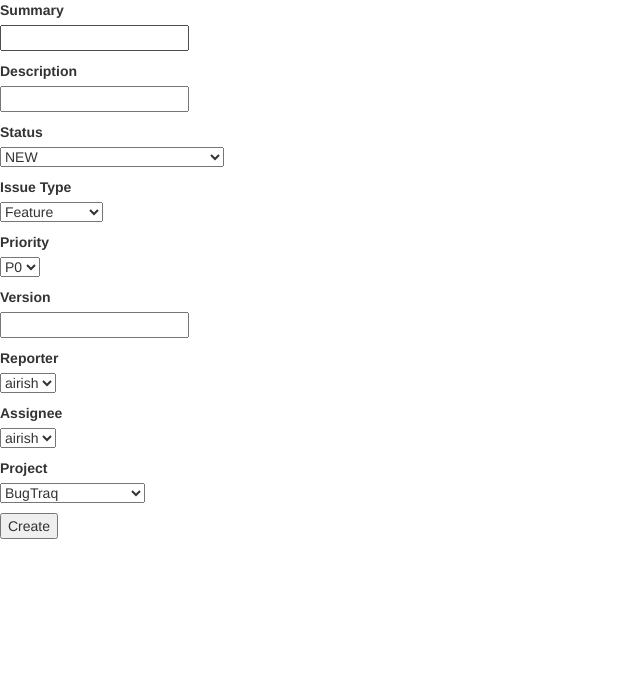
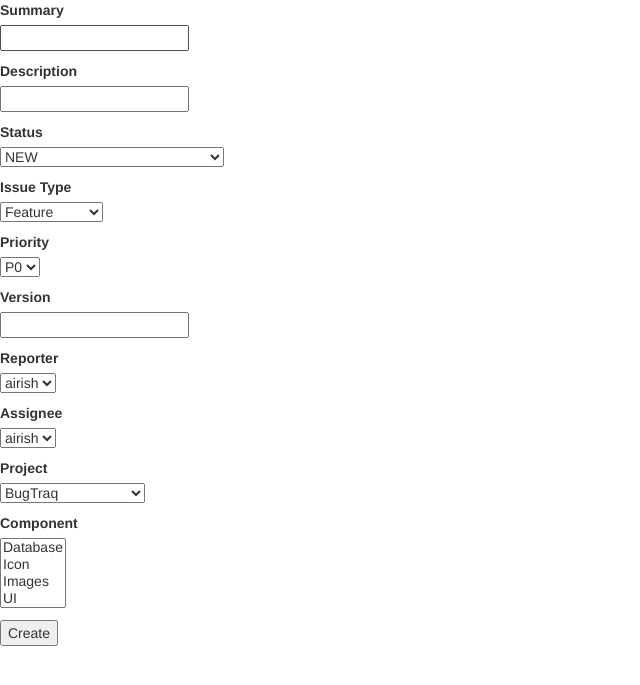
Before and after one commit to shaurya-airi/BugTraq, a Flask app: page /create_bug in a window 1280 px wide. Shown: the top 685 px of the page, without its empty margins (0-640 px from the left). Run offline with Flask 2, Linux system fonts and the light colour scheme; data comes from the database, SQL or seed files in the repository; some libraries are stand-ins or nearby versions.

Commit message:
Handle component multiselect & many-many relation to bugs in Create Bug
Add Dynamic selection of component based on selection of project using
javascript to Create Bug page. Provided database support to add
component selected when creating a bug using many-many relationship
in Flask SQLAlchemy. Added dynamic components to "Show Bugs" Page.

```diff
--- a/BugTraq/app/forms.py
+++ b/BugTraq/app/forms.py
@@ -1,7 +1,7 @@
 from flask_wtf import FlaskForm
 from wtforms import BooleanField, IntegerField, PasswordField, SelectField, StringField, SubmitField, SelectMultipleField
 from wtforms.validators import DataRequired, Email, EqualTo, Length, ValidationError, InputRequired
-from app.models import User, Project, Component, ComponentRelation, Assignee, Reporter, FixVersion, CC, Bug, Status, IssueType, Priority
+from app.models import User, Project, Component, Assignee, Reporter, FixVersion, CC, Bug, Status, IssueType, Priority
 
 
 class LoginForm(FlaskForm):
@@ -32,22 +32,24 @@ class RegisterForm(FlaskForm):
 # TODO: Handle: Getting two errors:  Field must be between 6 and 50 characters long. Field must be equal to and  Username is already in use.
 
 class CreateBugForm(FlaskForm):
-    summary = StringField("Summary", validators=[DataRequired(), Length(1, 72)])
-    description = StringField("Description", validators=[DataRequired(), Length(1,256)])
+    # Choices for the select fields
     status_choices = [(item.status_id, item.status) for item in Status.query.order_by('status_id')]
     issue_type_choices = [(item.issue_type_id, item.issue_type) for item in IssueType.query.order_by('issue_type_id')]
     priority_choices = [(item.pid, item.priority) for item in Priority.query.order_by('pid')]
     reporter_choices = [(item.user_id, User.query.filter_by(user_id=item.user_id).first().username) for item in Reporter.query.order_by('user_id')]
     assignee_choices = [(item.user_id, User.query.filter_by(user_id=item.user_id).first().username) for item in Assignee.query.order_by('user_id')]
     project_choices = [(item.project_id, item.title) for item in Project.query.order_by('project_id')]
+    component_choices = [(item.component_id, item.name ) for item in Component.query.order_by('name')]
+
+    summary = StringField("Summary", validators=[DataRequired(), Length(1, 72)])
+    description = StringField("Description", validators=[DataRequired(), Length(1,256)])
     status = SelectField("Status", choices=status_choices, validate_choice=False)
     issue_type = SelectField("Issue Type", choices=issue_type_choices, validate_choice=False)
     priority = SelectField("Priority", choices=priority_choices, validate_choice=False)
     version = StringField("Version", validators=[DataRequired(), Length(1, 30)])
-    # components = SelectMultipleField("Components", choices=_choices, validators=[DataRequired(), Length(2, 50)])
     reporter = SelectField("Reporter", choices=reporter_choices, validate_choice=False)
     assignee = SelectField("Assignee", choices=assignee_choices, validate_choice=False)
-    # creator = StringField("Creator", validators=[DataRequired(), Length(2, 50)])
-    project = SelectField("Project", choices=project_choices, validate_choice=False)
+    project = SelectField("Project", id='select_project', choices=project_choices, validate_choice=False)
+    component = SelectMultipleField("Component", id='select_component', coerce=int, choices=component_choices)
     # CC = SelectMultipleField("CC", validators=[DataRequired(), Length(2, 50)])
     submit = SubmitField("Create")
--- a/BugTraq/app/routes.py
+++ b/BugTraq/app/routes.py
@@ -1,6 +1,6 @@
 from app import app, db, add_data
 from flask import render_template, request, Response, json, flash, redirect, get_flashed_messages, url_for, session, jsonify
-from app.models import User, Project, Component, ComponentRelation, Assignee, Reporter, FixVersion, CC, Bug, Status, IssueType, Priority
+from app.models import User, Project, Component, Assignee, Reporter, FixVersion, CC, Bug, Status, IssueType, Priority
 from app.forms import LoginForm, RegisterForm, CreateBugForm
 from datetime import datetime
 
@@ -83,6 +83,10 @@ def components(project_id=None):
     project = Project.query.filter_by(project_id=project_id).first()
     return render_template("components.html", title="Components",all_components=all_components, project=project, components=True)
 
+@app.route('/get_component/<project_id>')
+def get_component(project_id):
+    components = [{'component_id':row.component_id, 'name':row.name} for row in Component.query.filter_by(project_id=project_id).all()]
+    return jsonify(components)
 
 @app.route("/bug")
 def bugs():
@@ -101,16 +105,18 @@ def show_bugs(bug_id):
     priority = Priority.query.filter_by(pid=bug.pid).first().priority
     today = datetime.utcnow()
     project = Project.query.filter_by(project_id=bug.project_id).first()
+    components = bug.component
     assignee = User.query.filter_by(user_id=bug.assignee_id).first()
     reporter = User.query.filter_by(user_id=bug.reporter_id).first()
     creator = User.query.filter_by(user_id=bug.creator_id).first()
     return render_template("show_bugs.html", project=project, assignee=assignee, creator=creator, reporter=reporter, bug=bug, issue_type=issue_type, status=status, priority=priority,
-        title="Bugs", User=User, bugs=True, today=today)
+        title="Bugs", User=User, bugs=True, today=today, components=components)
 
 
 @app.route("/create_bug", methods=["GET", "POST"])
 def create_bugs():
     form = CreateBugForm()
+    form.component.choices = [(row.component_id, row.name) for row in Component.query.all()]
     if form.validate_on_submit():
         # user_id = len(User.query.all()) +1
         summary = form.summary.data
@@ -119,13 +125,18 @@ def create_bugs():
         issue_type_id = form.issue_type.data
         pid = form.priority.data
         version = form.version.data
-        # components = form.components.data
+        components = form.component.data
         reporter_id = form.reporter.data
         assignee_id = form.assignee.data
-        # creator_id = form.creator.data
+        creator_id = session.get('user_id')
         project_id = form.project.data
-        Bug( summary=summary, description= description, status_id=status_id, issue_type_id=issue_type_id,
-            pid=pid, version=version, reporter_id=reporter_id, assignee_id=assignee_id, creator_id=session['user_id'], project_id=project_id).save()
+
+        bug = Bug( summary=summary, description= description, status_id=status_id, issue_type_id=issue_type_id,
+            pid=pid, version=version, reporter_id=reporter_id, assignee_id=assignee_id, creator_id=session['user_id'], project_id=project_id)
+        for component_id in components:
+            component = Component.query.get(component_id)
+            bug.component.append(component)
+        bug.save()
         flash("Bug is successfully created!","success")
         return redirect(url_for('bugs'))
     return render_template("create_bug.html", form=form, title="Create Bug", create_bug=True)
@@ -140,4 +151,5 @@ def add():
     # return add_data.assignee()
     # return add_data.bug()
     # return add_data.component()
+    # return add_data.components_to_bug(3)
     return 1
--- a/BugTraq/app/templates/create_bug.html
+++ b/BugTraq/app/templates/create_bug.html
@@ -74,12 +74,31 @@
                 {% endfor %}
             </p>
 
-
-
-
+            <p> {{ form.component.label }}<br>
+                {{ form.component }}
+                {% for error in form.component.errors %}
+                <span class="error-message">{{ error }}</span>
+                {% endfor %}
+            </p>
 
             <p>
                 {{ form.submit() }}
             </p>
     </form>
+    <script>
+        let project_select = document.getElementById('select_project');
+        let component_select = document.getElementById('select_component');
+        project_select.onchange = function(){
+            project_id = project_select.value;
+            fetch('/get_component/' + project_id).then(function(response) {
+                response.json().then(function(data){
+                    let optionHTML = '';
+                    for (let component of data) {
+                        optionHTML += '<option value="' + component.id + '">' + component.name + '</option>';
+                    }
+                    component_select.innerHTML = optionHTML;
+                })
+            });
+        }
+    </script>
 {% endblock %}
--- a/BugTraq/app/templates/index.html
+++ b/BugTraq/app/templates/index.html
@@ -5,7 +5,7 @@
         <div class="col-md-12 text-center">
             <h2>Welcome to BugTraq</h2>
 
-            {% if login %}
+            {% if session.get('username')%}
             <h3>Let's get started.</h3>
             {% else %}
             <p>Already registered? <a href="{{url_for('login') }}">Login</a></p>
--- a/BugTraq/app/templates/show_bugs.html
+++ b/BugTraq/app/templates/show_bugs.html
@@ -52,7 +52,11 @@
                     </div>
                     <div class="row">
                         <div class="col">
-                        Component: {{"UI"}}
+                        Component:
+                        {% for component in components[:-1] %}
+                            <span>{{component.name + ','}}</span>
+                        {% endfor %}
+                        <span>{{components[-1].name}}</span>
                         </div>
                         <div class="col">
                         Priority: {{priority}}
--- a/BugTraq/config.py
+++ b/BugTraq/config.py
@@ -2,3 +2,4 @@ import os
 class Config(object):
     SECRET_KEY = os.environ.get('SECRET_KEY') or b'w\xdeDl\x91C\x1f\xa0\x93\x9f\x92}\x06\x08\xfc\n'
     SQLALCHEMY_DATABASE_URI = 'sqlite:///BugTraq.db'
+    SQLALCHEMY_TRACK_MODIFICATIONS=True
```
Also changed, not shown: BugTraq/app/add_data.py (+11 -1 lines), BugTraq/app/models.py (+6 -16 lines), BugTraq/app/BugTraq.db.
